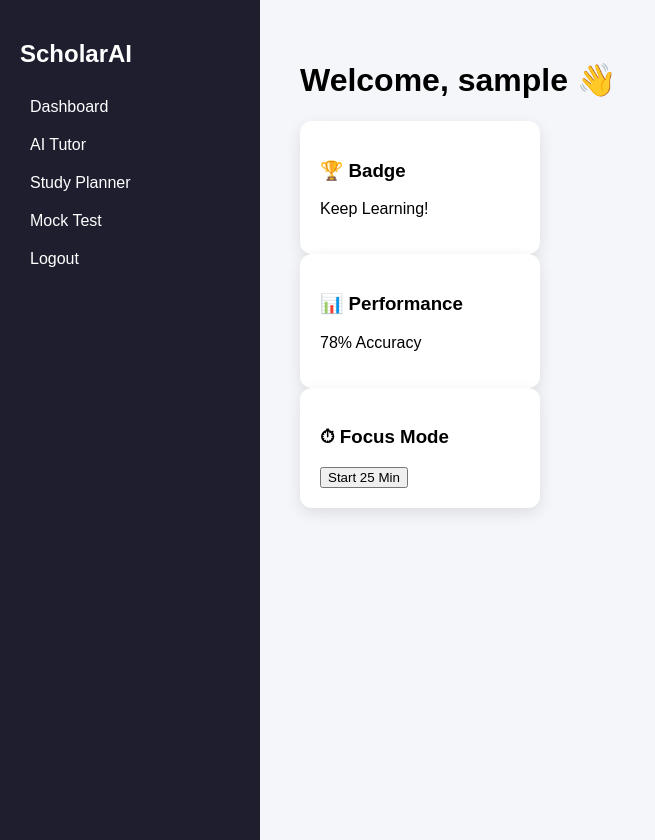
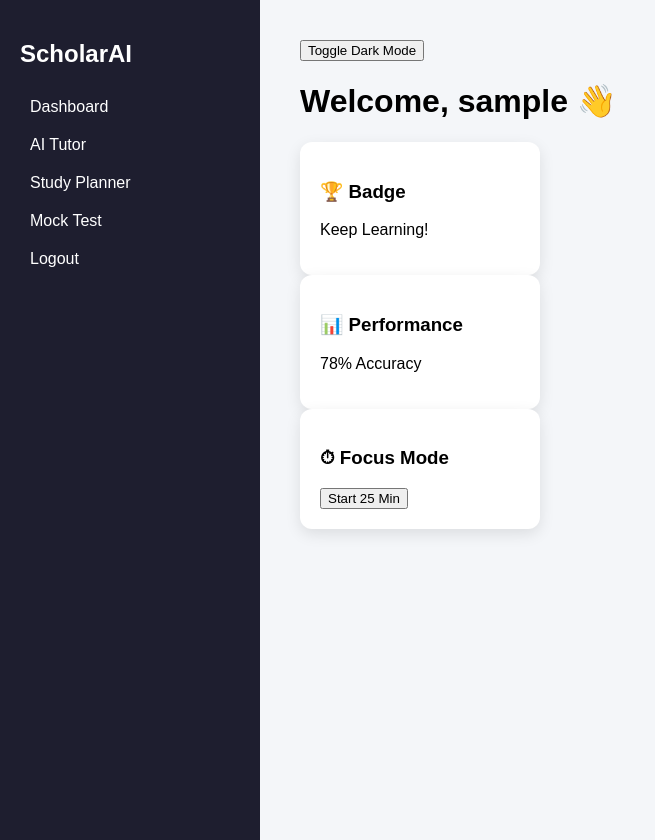
Before and after one commit to amalkdom/ai-study-pal, a Flask app: page /dashboard in a window 1280 px wide. Shown: the whole page, without its empty margins (0-655 px from the left). Run offline with Flask 3, Linux system fonts and the light colour scheme; the visitor is signed in with stand-in values (Sample User, id 1).

Commit message:
Update dashboard.html

```diff
--- a/templates/dashboard.html
+++ b/templates/dashboard.html
@@ -16,6 +16,7 @@
 </div>
 
 <div class="main">
+    <button onclick="toggleMode()">Toggle Dark Mode</button>
     <h1>Welcome, {{ user }} 👋</h1>
 
    <div class="card">
@@ -60,6 +61,10 @@ function startTimer(){
         }
     },1000);
 }
+<script>
+function toggleMode(){
+    document.body.classList.toggle("dark-mode");
+}
 </script>
 
 </body>
```
